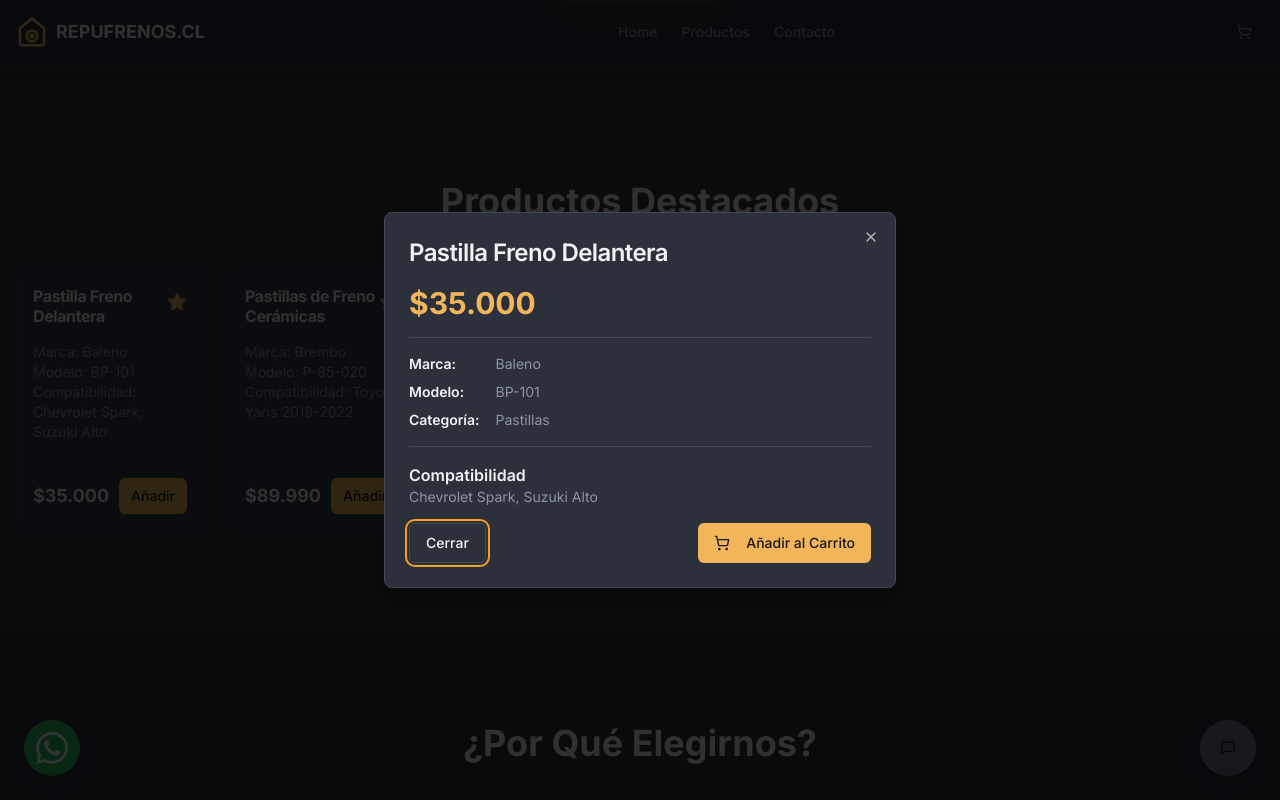
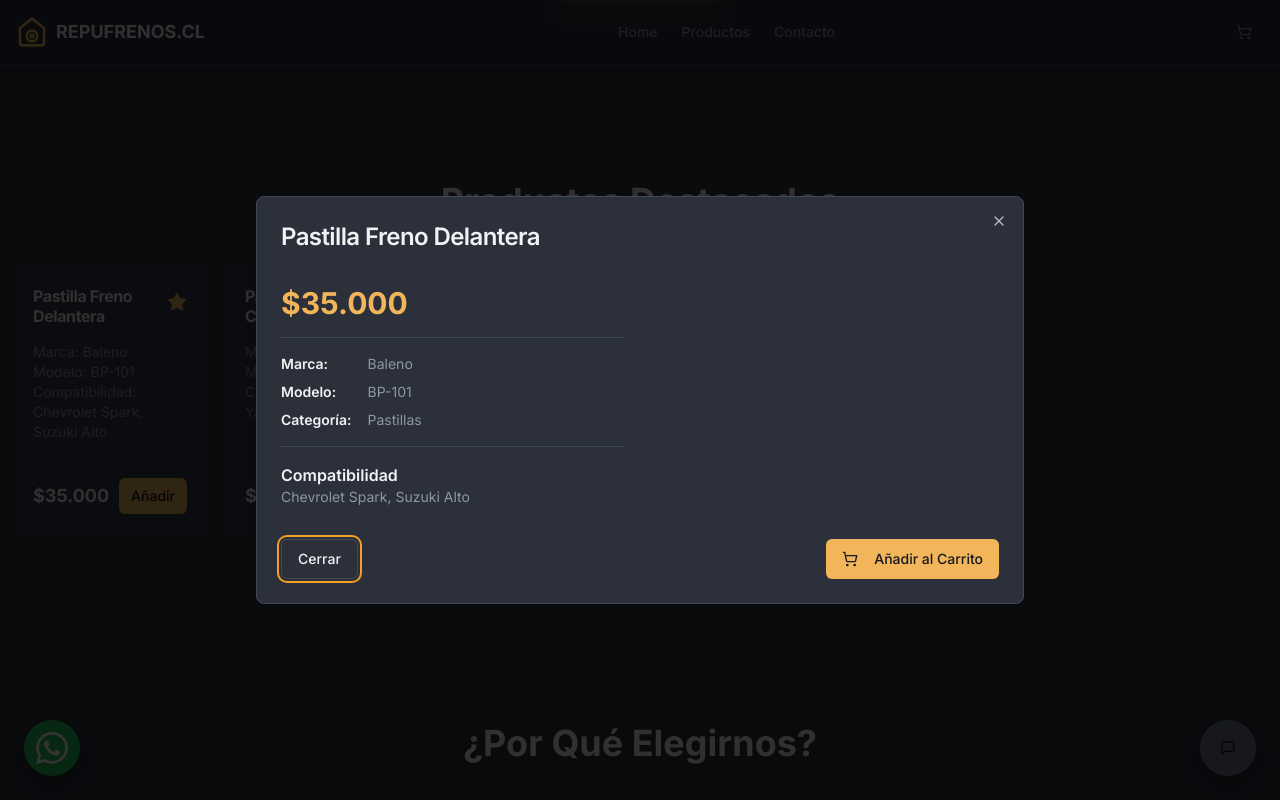
Before and after one commit to marce1404/TIENDA-FRENOS, a Next.js app: page / in a window 1280 px wide. Both pictures are taken after a click on the element 110 px from the left and 836 px from the top of the page. Shown: the part 436-1236 px from the top of the page. Built offline with nearby package versions, Linux system fonts and the light colour scheme.

Commit message:
sigue igual, cambia a formato horizontal, para ocupar el ancho de la pan

```diff
--- a/src/app/page.tsx
+++ b/src/app/page.tsx
@@ -18,6 +18,7 @@ import {
 } from '@/components/ui/dialog';
 import { Separator } from '@/components/ui/separator';
 import { useCart } from '@/hooks/use-cart';
+import Image from 'next/image';
 
 const formatPrice = (price: number) => {
   return new Intl.NumberFormat('es-CL', {
@@ -127,11 +128,23 @@ export default function HomePage() {
       {/* Diálogo de Detalle del Producto */}
       {selectedProduct && (
         <Dialog open={!!selectedProduct} onOpenChange={(isOpen) => !isOpen && setSelectedProduct(null)}>
-          <DialogContent className="sm:max-w-lg">
+          <DialogContent className="sm:max-w-3xl">
             <DialogHeader>
               <DialogTitle className="text-2xl">{selectedProduct.name}</DialogTitle>
             </DialogHeader>
-            <div className="space-y-4">
+            <div className="grid md:grid-cols-2 gap-8 py-4">
+                {selectedProduct.imageUrl && (
+                    <div className="relative aspect-square w-full bg-muted rounded-lg overflow-hidden">
+                        <Image
+                            src={selectedProduct.imageUrl}
+                            alt={`Imagen de ${selectedProduct.name}`}
+                            fill
+                            className="object-contain"
+                            data-ai-hint={selectedProduct.category === 'Pastillas' ? 'brake pad' : 'brake disc'}
+                        />
+                    </div>
+                )}
+                <div className="flex flex-col space-y-4">
                   <p className="text-3xl font-bold text-primary">{formatPrice(selectedProduct.price)}</p>
                   <Separator />
                   <div className="grid grid-cols-[auto,1fr] gap-x-4 gap-y-2 text-sm">
@@ -150,6 +163,7 @@ export default function HomePage() {
                     <p className="text-sm text-muted-foreground">{selectedProduct.compatibility}</p>
                   </div>
                 </div>
+            </div>
             <DialogFooter className="sm:justify-between gap-2">
                 <Button type="button" variant="outline" onClick={() => setSelectedProduct(null)}>Cerrar</Button>
                 <Button type="button" onClick={() => handleAddToCartClick(selectedProduct)}>
--- a/src/app/productos/page.tsx
+++ b/src/app/productos/page.tsx
@@ -252,11 +252,11 @@ export default function ProductosPage() {
         {/* Diálogo de Detalle del Producto */}
         {selectedProduct && (
           <Dialog open={!!selectedProduct} onOpenChange={(isOpen) => !isOpen && setSelectedProduct(null)}>
-            <DialogContent className="sm:max-w-lg">
+            <DialogContent className="sm:max-w-3xl">
               <DialogHeader>
                 <DialogTitle className="text-2xl">{selectedProduct.name}</DialogTitle>
               </DialogHeader>
-              <div className="space-y-4">
+               <div className="grid md:grid-cols-2 gap-8 py-4">
                 {selectedProduct.imageUrl && (
                     <div className="relative aspect-square w-full bg-muted rounded-lg overflow-hidden">
                         <Image
@@ -268,6 +268,7 @@ export default function ProductosPage() {
                         />
                     </div>
                 )}
+                <div className="flex flex-col space-y-4">
                   <p className="text-3xl font-bold text-primary">{formatPrice(selectedProduct.price)}</p>
                   <Separator />
                   <div className="grid grid-cols-[auto,1fr] gap-x-4 gap-y-2 text-sm">
@@ -286,6 +287,7 @@ export default function ProductosPage() {
                     <p className="text-sm text-muted-foreground">{selectedProduct.compatibility}</p>
                   </div>
                 </div>
+              </div>
               <DialogFooter className="sm:justify-between gap-2">
                   <Button type="button" variant="outline" onClick={() => setSelectedProduct(null)}>Cerrar</Button>
                   <Button type="button" onClick={() => handleAddToCartClick(selectedProduct)}>
```
Lines whose indentation alone changed are shown as unchanged.
